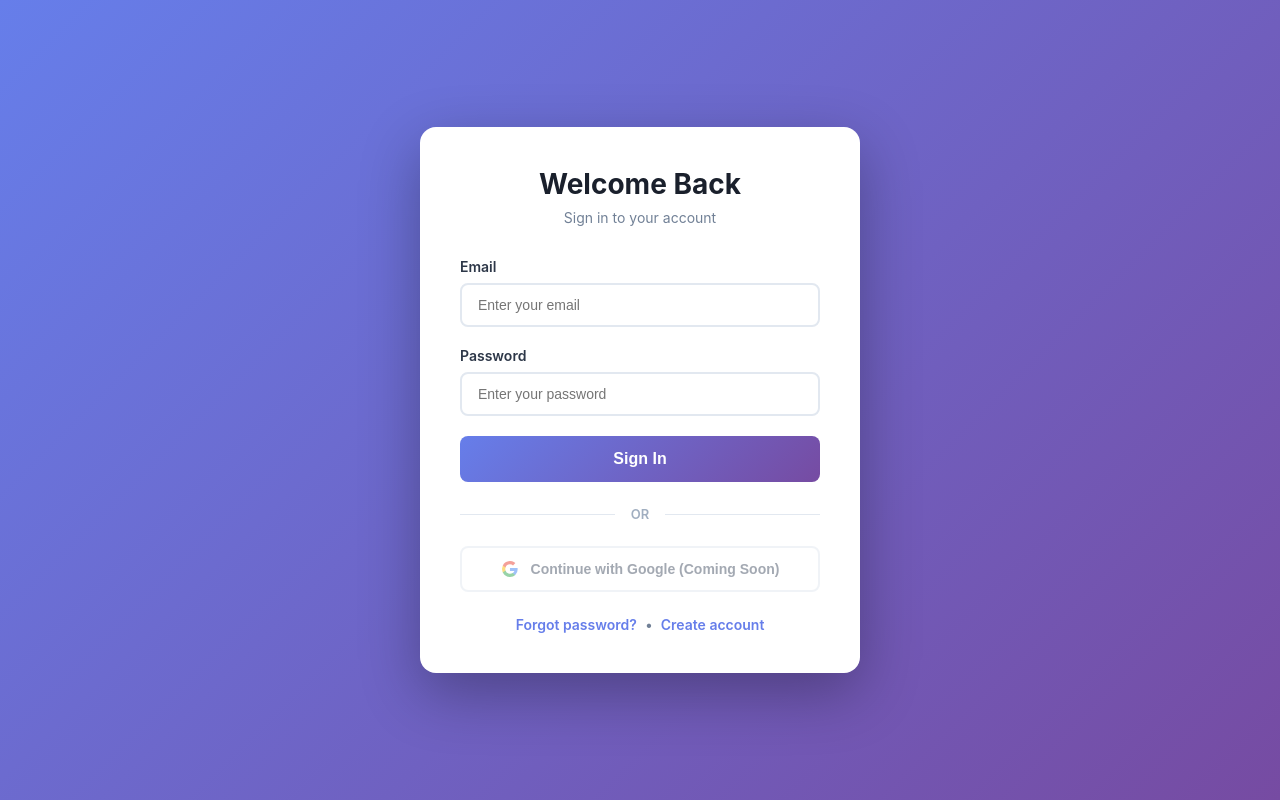
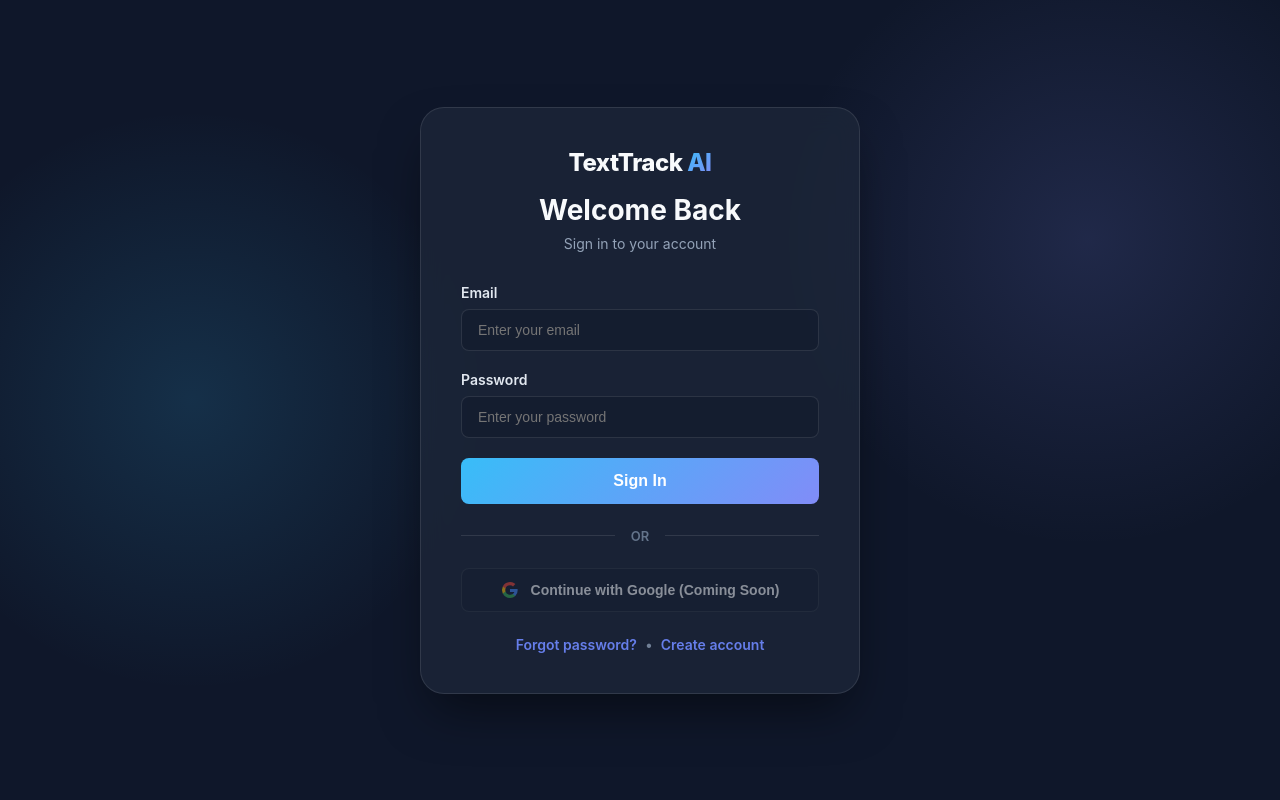
Before and after one commit to deepak944/OCR-DOCUMENT-SYSTEM, a React (Vite) app in the folder frontend/: page /login in a window 1280 px wide. Built offline with nearby package versions, Linux system fonts and the light colour scheme; no server answers.

Commit message:
adding more styling to login and register page

```diff
--- a/frontend/src/components/Navbar.jsx
+++ b/frontend/src/components/Navbar.jsx
@@ -12,10 +12,12 @@
 
   return (
     <div className="navbar">
-      <h2 className="brand-logo">TextTrack <span className="brand-ai">AI</span></h2>
+      <Link to="/" state={null} style={{ textDecoration: 'none' }}>
+        <h2 className="brand-logo">TextTrack <span className="brand-ai">AI</span></h2>
+      </Link>
       {isAuthenticated && (
         <div className="navbar-user">
-          <Link to="/" className="navbar-nav-link">Dashboard</Link>
+          <Link to="/" state={null} className="navbar-nav-link">Dashboard</Link>
           <Link to="/history" className="navbar-nav-link">History</Link>
           <span className="user-name">👤 {user?.name}</span>
           <button onClick={handleLogout} className="logout-btn">
--- a/frontend/src/pages/Login.jsx
+++ b/frontend/src/pages/Login.jsx
@@ -31,6 +31,7 @@
   return (
     <div className="auth-container">
       <div className="auth-card">
+        <h2 className="brand-logo" style={{ textAlign: "center", marginBottom: "16px" }}>TextTrack <span className="brand-ai">AI</span></h2>
         <h1 className="auth-title">Welcome Back</h1>
         <p className="auth-subtitle">Sign in to your account</p>
 
--- a/frontend/src/pages/Register.jsx
+++ b/frontend/src/pages/Register.jsx
@@ -43,6 +43,7 @@
   return (
     <div className="auth-container">
       <div className="auth-card">
+        <h2 className="brand-logo" style={{ textAlign: "center", marginBottom: "16px" }}>TextTrack <span className="brand-ai">AI</span></h2>
         <h1 className="auth-title">Create Account</h1>
         <p className="auth-subtitle">Sign up to get started</p>
 
--- a/frontend/src/styles/auth.css
+++ b/frontend/src/styles/auth.css
@@ -3,30 +3,36 @@
   display: flex;
   align-items: center;
   justify-content: center;
-  background: linear-gradient(135deg, #667eea 0%, #764ba2 100%);
+  background:
+    radial-gradient(circle at 15% 50%, rgba(56, 189, 248, 0.15), transparent 25%),
+    radial-gradient(circle at 85% 30%, rgba(129, 140, 248, 0.15), transparent 25%),
+    #0f172a;
   padding: 20px;
 }
 
 .auth-card {
-  background: white;
-  border-radius: 16px;
+  background: rgba(30, 41, 59, 0.7);
+  backdrop-filter: blur(12px);
+  -webkit-backdrop-filter: blur(12px);
+  border: 1px solid rgba(255, 255, 255, 0.1);
+  border-radius: 24px;
   padding: 40px;
   width: 100%;
   max-width: 440px;
-  box-shadow: 0 20px 60px rgba(0, 0, 0, 0.3);
+  box-shadow: 0 25px 50px -12px rgba(0, 0, 0, 0.5);
 }
 
 .auth-title {
   font-size: 28px;
   font-weight: 700;
-  color: #1a202c;
+  color: #f8fafc;
   margin: 0 0 8px 0;
   text-align: center;
 }
 
 .auth-subtitle {
   font-size: 14px;
-  color: #718096;
+  color: #94a3b8;
   margin: 0 0 32px 0;
   text-align: center;
 }
@@ -63,24 +69,26 @@
   display: block;
   font-size: 14px;
   font-weight: 600;
-  color: #2d3748;
+  color: #e2e8f0;
   margin-bottom: 8px;
 }
 
 .form-group input {
   width: 100%;
   padding: 12px 16px;
-  border: 2px solid #e2e8f0;
+  background: rgba(15, 23, 42, 0.4);
+  border: 1px solid rgba(255, 255, 255, 0.1);
   border-radius: 8px;
   font-size: 14px;
+  color: #f8fafc;
   transition: all 0.2s;
   box-sizing: border-box;
 }
 
 .form-group input:focus {
   outline: none;
-  border-color: #667eea;
-  box-shadow: 0 0 0 3px rgba(102, 126, 234, 0.1);
+  border-color: #38bdf8;
+  box-shadow: 0 0 0 3px rgba(56, 189, 248, 0.2);
 }
 
 .form-group input:disabled {
@@ -91,12 +99,12 @@
 .auth-button {
   width: 100%;
   padding: 14px;
-  background: linear-gradient(135deg, #667eea 0%, #764ba2 100%);
+  background: linear-gradient(135deg, #38bdf8 0%, #818cf8 100%);
   color: white;
   border: none;
   border-radius: 8px;
   font-size: 16px;
-  font-weight: 600;
+  font-weight: 700;
   cursor: pointer;
   transition: transform 0.2s, box-shadow 0.2s;
   text-decoration: none;
@@ -104,7 +112,7 @@
 
 .auth-button:hover:not(:disabled) {
   transform: translateY(-2px);
-  box-shadow: 0 10px 20px rgba(102, 126, 234, 0.3);
+  box-shadow: 0 10px 20px rgba(56, 189, 248, 0.3);
 }
 
 .auth-button:active:not(:disabled) {
@@ -121,7 +129,7 @@
   align-items: center;
   text-align: center;
   margin: 24px 0;
-  color: #a0aec0;
+  color: #64748b;
   font-size: 13px;
 }
 
@@ -129,7 +137,7 @@
 .auth-divider::after {
   content: "";
   flex: 1;
-  border-bottom: 1px solid #e2e8f0;
+  border-bottom: 1px solid rgba(255, 255, 255, 0.1);
 }
 
 .auth-divider span {
@@ -140,8 +148,8 @@
 .google-button {
   width: 100%;
   padding: 12px;
-  background: white;
-  border: 2px solid #e2e8f0;
+  background: rgba(15, 23, 42, 0.4);
+  border: 1px solid rgba(255, 255, 255, 0.1);
   border-radius: 8px;
   font-size: 14px;
   font-weight: 600;
@@ -151,7 +159,7 @@
   justify-content: center;
   gap: 12px;
   transition: all 0.2s;
-  color: #4a5568;
+  color: #f8fafc;
 }
 
 .google-button:hover:not(:disabled) {
--- a/frontend/src/styles/main.css
+++ b/frontend/src/styles/main.css
@@ -380,11 +380,13 @@
 }
 
 .activity-card {
-  background: white;
+  background: var(--card);
+  backdrop-filter: blur(8px);
+  -webkit-backdrop-filter: blur(8px);
   border: 1px solid var(--line);
   border-radius: 12px;
   padding: 20px;
-  box-shadow: 0 2px 8px rgba(0, 0, 0, 0.05);
+  box-shadow: 0 4px 12px rgba(0, 0, 0, 0.2);
 }
 
 .activity-header {
```
